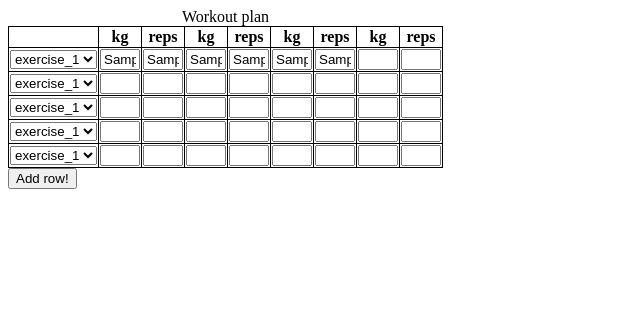
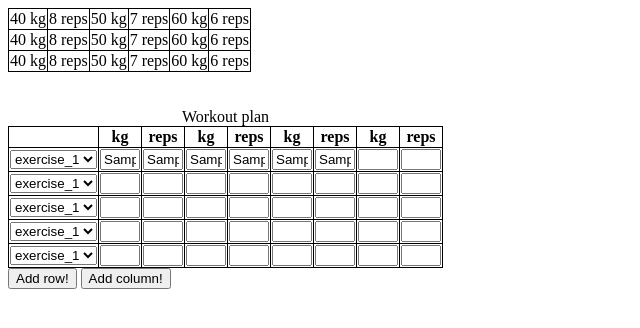
Before and after one commit to gawedzki/test-project, a plain HTML site: page index.html in a window 1280 px wide. Both pictures are taken after typing "Sample", "Sample", "Sample", "Sample", "Sample", "Sample" into the empty fields and a click on the button "Add row!". Shown: the whole page, without its empty margins (0-640 px from the left). Drawn offline with Linux system fonts and the light colour scheme.

Commit message:
created table from data array

```diff
--- a/index.html
+++ b/index.html
@@ -9,10 +9,52 @@
                 width: 40px;
             }
         </style>
-
     </head>
 
     <body>
+        <div id="table">
+            <table id="myTable"></table>
+        </div>
+
+        <script>
+            var exercise = {
+                name: "exercise_1",
+                sets: 3,
+                reps: [[40, 8], [50, 7], [60, 6]]
+            }
+
+            var workoutPlan = [exercise, exercise, exercise];
+
+            var displayWorkout = "";
+
+            for(var i = 0; i < workoutPlan.length; i++) {
+                var row = document.createElement("tr"); // creates new table row
+
+                for(var j = 0; j < workoutPlan[i].sets; j++) {
+                    /* creating new table cells */
+                    var weightCell = document.createElement("td");
+                    var repCell = document.createElement("td");
+
+                    /* creates text data from table */
+                    var weightNode = document.createTextNode(workoutPlan[i].reps[j][0] + " kg");
+                    var repNode = document.createTextNode(workoutPlan[i].reps[j][1] + " reps");
+
+                    /* puts text data into created cells */
+                    weightCell.appendChild(weightNode);
+                    repCell.appendChild(repNode);
+
+                    /* adds cells to created row */
+                    row.appendChild(weightCell);
+                    row.appendChild(repCell);
+                }
+                var element = document.getElementById("myTable");
+                element.appendChild(row);
+            }
+        </script>
+
+        </br>
+        </br>
+
         <table id="myWorkout">
             <caption>Workout plan</caption>
             <tr>
@@ -92,17 +134,48 @@
             </tr>
         </table>
 
-        <button onClick="myFunction()">Add row!</button>
+        <button onclick="addRow()">Add row!</button>
+        <button onclick="addColumn()">Add column!</button>
 
         <script>
-            function myFunction() {
+            function addRow() {
                 var table = document.getElementById("myWorkout");
                 var rowNumber = table.getElementsByTagName('tr');
                 var colNumber = table.getElementsByTagName('td');
                 var number = colNumber.length / (rowNumber.length - 1);
                 var row = table.insertRow(-1);
                 var cell = row.insertCell();
-                cell.innerHTML = '<select id="exercises" name="exercises"><option value="exercise_1">exercise_1</option><option value="exercise_2">exercise_2</option><option value="exercise_3">exercise_3</option><option value="exercise_4">exercise_4</option></select>';
+
+                cell.innerHTML =
+                    '<select id="exercises" name="exercises">' +
+                        '<option value="exercise_1">exercise_1</option>' +
+                        '<option value="exercise_2">exercise_2</option>' +
+                        '<option value="exercise_3">exercise_3</option>' +
+                        '<option value="exercise_4">exercise_4</option>' +
+                    '</select>';
+
+                for(i = 1; i < number; i++) {
+                    cell = row.insertCell();
+                    cell.innerHTML = '<input type="text"></input>';
+                }
+            }
+
+            function addColumn() {
+                var table = document.getElementById("myWorkout");
+                var rowNumber = table.getElementsByTagName('tr');
+                var colNumber = table.getElementsByTagName('td');
+                var number = colNumber.length / (rowNumber.length - 1);
+                var row = table.insert(-1);
+                var cell = row.insertCell();
+
+                cell.innerHTML =
+                    '<select id="exercises" name="exercises">' +
+                        '<option value="exercise_1">exercise_1</option>' +
+                        '<option value="exercise_2">exercise_2</option>' +
+                        '<option value="exercise_3">exercise_3</option>' +
+                        '<option value="exercise_4">exercise_4</option>' +
+                    '</select>';
+
                 for(i = 1; i < number; i++) {
                     cell = row.insertCell();
                     cell.innerHTML = '<input type="text"></input>';
```
